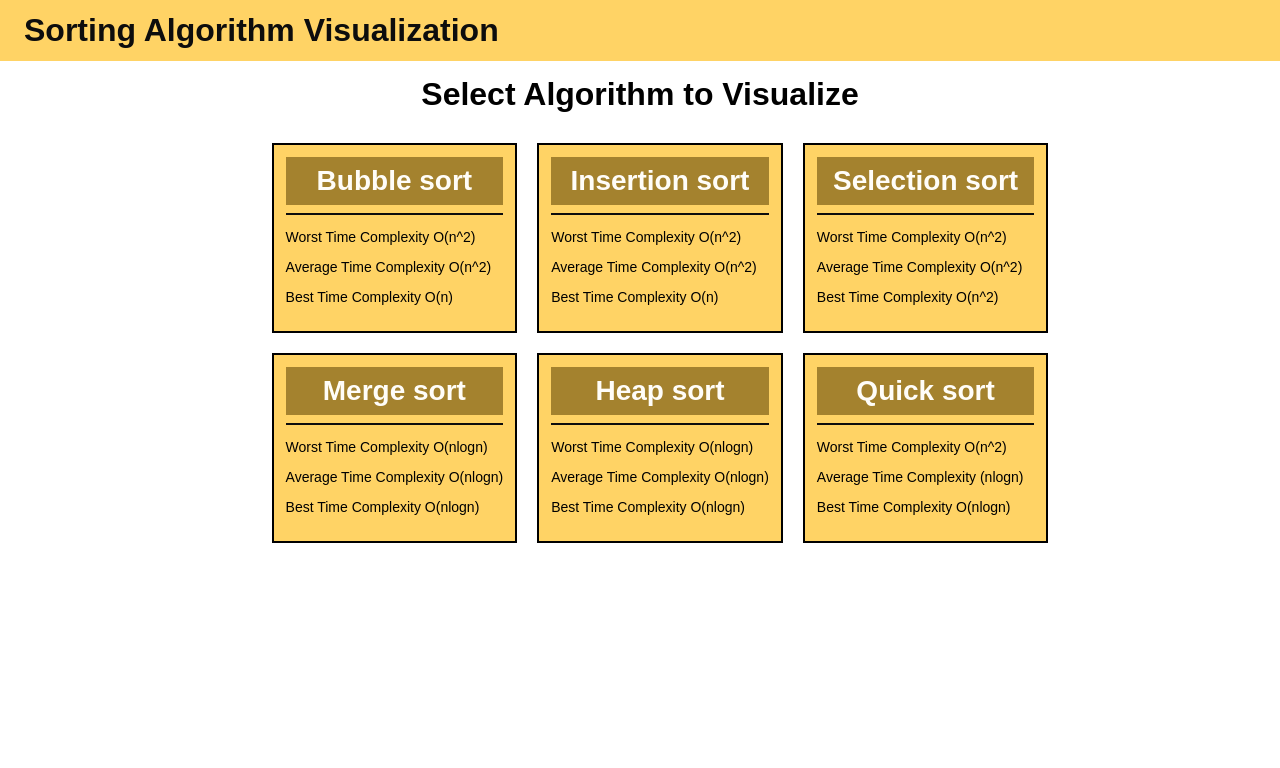
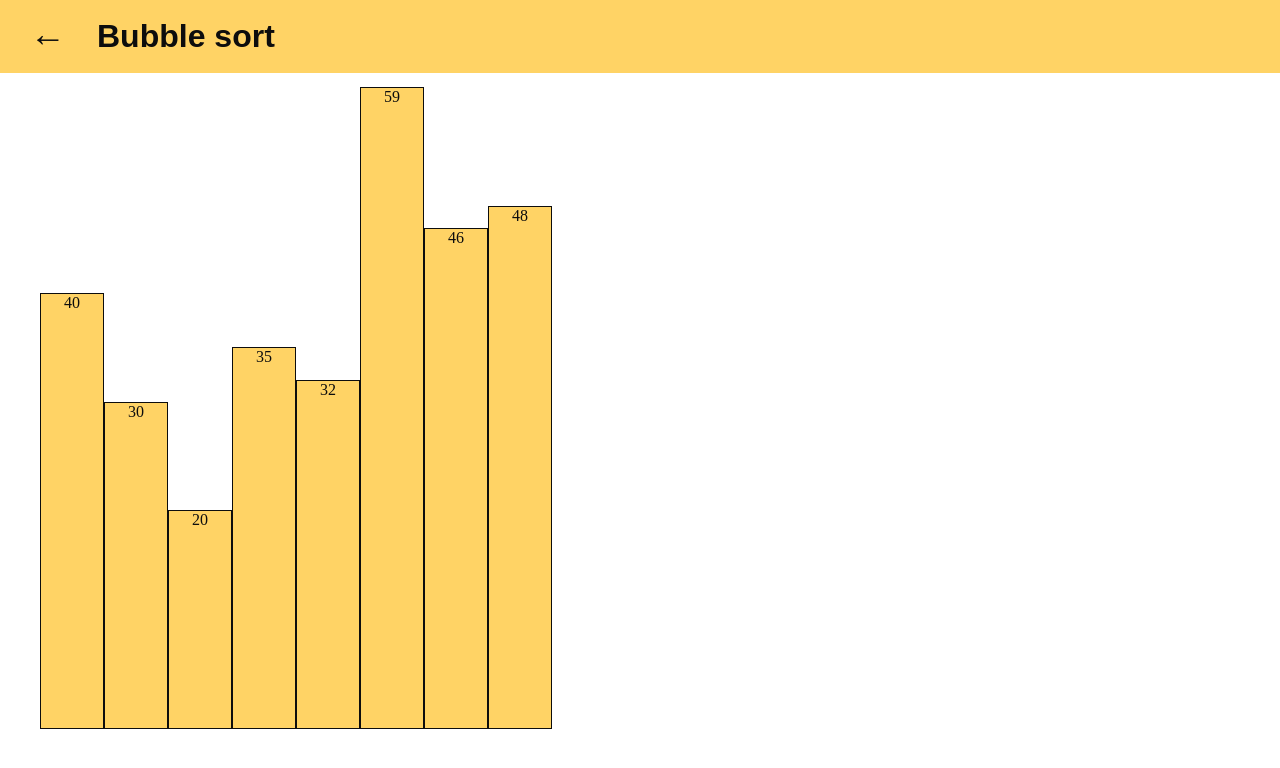
Before and after one commit to SSS-BBB/sorting-algorithm-visualization, a React (Vite) app: page / in a window 1280 px wide. Shown: the top 768 px of the page. Built offline with nearby package versions, Linux system fonts and the light colour scheme.

Commit message:
Added array bar
array bar to display element with its height proportional  to its value

```diff
--- a/src/App.css
+++ b/src/App.css
@@ -17,4 +17,6 @@
     color: var(--primary-font-color);
     font-size: 36px;
     cursor: pointer;
+
+    margin-bottom: 5px;
 }
--- a/src/App.jsx
+++ b/src/App.jsx
@@ -4,6 +4,7 @@ import SingleVisualization from "./pages/single_visualization/SingleVisualizatio
 import DataEdit from "./pages/data_edit/DataEdit.jsx"
 import AlgorithmComparison from "./pages/algorithm_comparison/AlgorithmComparison.jsx"
 import Page from "./Enums.js"
+import algorithms from "./data/algorithms.json";
 import "./App.css"
 
 function Header({ headerTitle, prevPage }) {
@@ -16,16 +17,24 @@ function Header({ headerTitle, prevPage }) {
 }
 
 function App() {
-  const [currentPage, setCurrentPage] = useState(Page.ALGORITHM_SELECTION);
-  let prevPage = null;
-  let headerTitle = "Sorting Algorithm Visualization";
+  const [currentPage, setCurrentPage] = useState(Page.SINGLE_VISUALIZATION);
+  let prevPage = Page.ALGORITHM_SELECTION;
+  let headerTitle = "Bubble sort";
 
   return (
     <div>
       <Header headerTitle={headerTitle} prevPage={prevPage} />
 
       {currentPage === Page.ALGORITHM_SELECTION && <AlgorithmSelection />}
-      {currentPage === Page.SINGLE_VISUALIZATION && <SingleVisualization />}
+      {currentPage === Page.SINGLE_VISUALIZATION &&
+        <SingleVisualization
+          name={algorithms[0].name}
+          worstTimeComplexity={algorithms[0].timeComplexity.worstCase}
+          avgTimeComplexity={algorithms[0].timeComplexity.averageCase}
+          bestTimeComplexity={algorithms[0].timeComplexity.bestCase}
+          source={algorithms[0].source}
+        />
+      }
       {currentPage === Page.DATA_EDIT && <DataEdit />}
       {currentPage === Page.ALGORITHM_COMPARISON && <AlgorithmComparison />}
     </div>
--- a/src/Enums.js
+++ b/src/Enums.js
@@ -1,9 +1,9 @@
 // Enums
 const Page = {
-  ALGORITHM_SELECTION: 0,
-  SINGLE_VISUALIZATION: 1,
-  DATA_EDIT: 2,
-  ALGORITHM_COMPARISON: 3
+  ALGORITHM_SELECTION: 1,
+  SINGLE_VISUALIZATION: 2,
+  DATA_EDIT: 3,
+  ALGORITHM_COMPARISON: 4
 };
 
 export default Page
--- a/src/pages/algorithm_selection/AlgorithmSelection.jsx
+++ b/src/pages/algorithm_selection/AlgorithmSelection.jsx
@@ -7,6 +7,7 @@ function AlgorithmSelection() {
     const algorithmListItems = algorithms.map(algorithm =>
         <li>
             <AlgorithmCard
+                key={algorithm.id}
                 name={algorithm.name}
                 worstTimeComplexity={algorithm.timeComplexity.worstCase}
                 avgTimeComplexity={algorithm.timeComplexity.averageCase}
--- /dev/null
+++ b/src/pages/components/array_bar/ArrayBar.css
@@ -0,0 +1,15 @@
+.array-bar {
+    display: flex;
+    align-items: flex-end;
+    list-style-type: none;
+    max-width: 40vw;
+    max-height: 80vh;
+}
+
+.element-bar {
+    background-color: var(--primary-color);
+    border: 1.5px solid var(--primary-font-color);
+    flex: 1;
+    text-align: center;
+    color: var(--primary-font-color);
+}
--- /dev/null
+++ b/src/pages/components/array_bar/ArrayBar.jsx
@@ -0,0 +1,46 @@
+import { useState } from "react";
+import "./ArrayBar.css";
+
+function ArrayBar({ array = [40, 30, 20, 35, 32, 59, 46, 48], showNumber = true }) {
+
+    const minElement = Math.min(...array);
+    if (minElement <= 0) {
+        console.log("Cannot have element less than or equal to 0 in an array.");
+        return (<></>);
+    }
+
+    const maxElement = Math.max(...array);
+
+    // add key to each element and convert each element to be from 0 to 1 proportional to its value
+    const normalizedArray = [];
+    array.map((element, index) => {
+        const normalizedElement = {};
+        normalizedElement.key = index;
+        normalizedElement.value = element;
+        normalizedElement.normalizedValue = element / maxElement;
+        normalizedArray.push(normalizedElement);
+    });
+
+    const maximumHeight = 80; // vh
+
+    const elementBar = normalizedArray.map(element =>
+                <li
+                    className="element-bar"
+                    key={element.key}
+                    style={
+                        { height: `${element.normalizedValue * maximumHeight}vh` }
+                    }>
+
+                    {showNumber ? element.value : ""}
+
+                </li>
+                )
+
+    return (
+        <ul className="array-bar">
+            {elementBar}
+        </ul>
+    );
+}
+
+export default ArrayBar
--- a/src/pages/single_visualization/SingleVisualization.jsx
+++ b/src/pages/single_visualization/SingleVisualization.jsx
@@ -1,9 +1,12 @@
+import ArrayBar from "../components/array_bar/ArrayBar.jsx";
 
-function SingleVisualization() {
+function SingleVisualization({ name, worstTimeComplexity,
+    avgTimeComplexity, bestTimeComplexity,
+    source, sortingFunction=null }) {
     return (
-        <>
-            <h1>Single Visualization</h1>
-        </>
+        <div className="single-visualization">
+            <ArrayBar />
+        </div>
     );
 }
 
```
